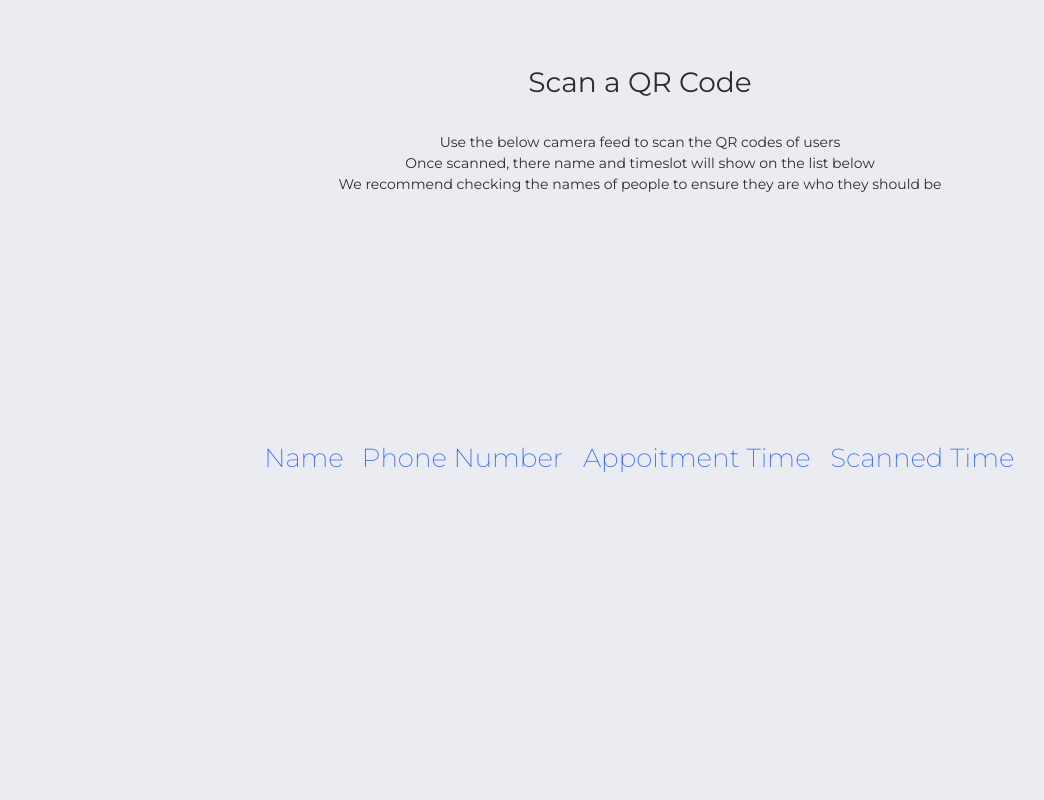
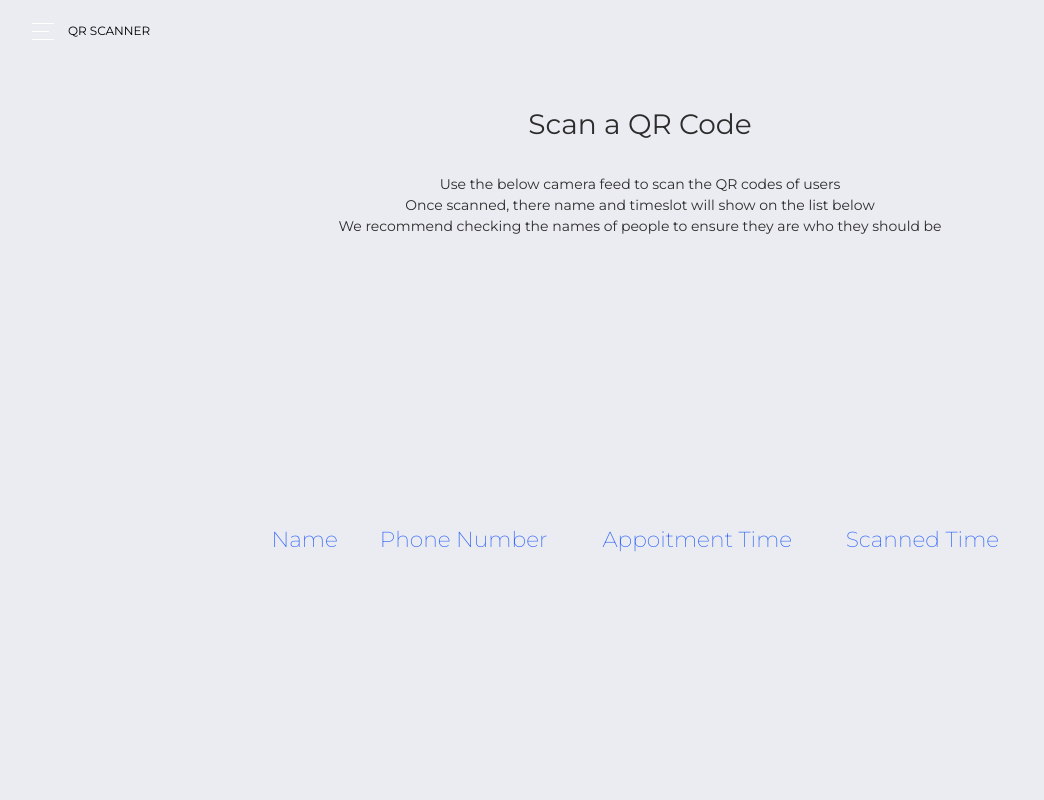
Before and after one commit to danperks/theCircle, a Flask app: page /business/qr in a window 1280 px wide. Shown: the whole page, without its empty margins (0-1044 px from the left). Run offline with Flask 2, Linux system fonts and the light colour scheme; lists and menus that the app fills with data are empty; some libraries are stand-ins or nearby versions.

Commit message:
Pushed release version

```diff
--- a/main.py
+++ b/main.py
@@ -87,8 +87,7 @@ def SendTwilioVerificationCode(VerificationCode,UserID):
     print(message.sid)
 
 def CheckVerificationCode(CodeToCheck):#returns true false and user id
-    l = [CodeToCheck]#https://stackoverflow.com/a/40737575
-    l = tuple(l)
+    l = tuple([CodeToCheck])#https://stackoverflow.com/a/40737575
     truefalse = False
     params = {'l': l}
     SQLcursor.execute('SELECT \"UserID\" FROM \"VerificationCode\" WHERE \"VerificationCode\" in %(l)s',params)
@@ -301,7 +300,7 @@ def index():
 
 if __name__ == '__main__':
 
-    debug = True
+    debug = False
 
     port = int(os.environ.get("PORT", 5000))
     app.run(host='0.0.0.0', port=port, debug=debug)
--- a/templates/blank.html
+++ b/templates/blank.html
@@ -2,7 +2,7 @@
 <html lang="en">
 
 <head>
-    <link rel="icon" type="image/png" href="/static/images/favicon.png">
+    <link rel="icon" type="image/png" href="/static/images/favicon.ico">
     <title>
         The Circle - Business Dashboard
     </title>
--- a/templates/browse.html
+++ b/templates/browse.html
@@ -2,7 +2,7 @@
 <html lang="en">
 
 <head>
-    <link rel="icon" type="image/png" href="/static/images/favicon.png">
+    <link rel="icon" type="image/png" href="/static/images/favicon.ico">
     <title>
         The Circle - Business Dashboard
     </title>
@@ -93,7 +93,7 @@
                             </button>
                         </div>
 
-                        <a class="navbar-brand" style="color: black;">Dashboard</a>
+                        <a class="navbar-brand" style="color: black;">Browse Stores</a>
                     </div>
 
                     <div class="collapse navbar-collapse justify-content-end" id="navigation">
--- a/templates/business/dashboard.html
+++ b/templates/business/dashboard.html
@@ -2,7 +2,7 @@
 <html lang="en">
 
 <head>
-    <link rel="icon" type="image/png" href="/static/images/favicon.png">
+    <link rel="icon" type="image/png" href="/static/images/favicon.ico">
     <title>
         The Circle - Business Dashboard
     </title>
--- a/templates/business/livechat.html
+++ b/templates/business/livechat.html
@@ -2,7 +2,7 @@
 <html lang="en">
 
 <head>
-    <link rel="icon" type="image/png" href="/static/images/favicon.png">
+    <link rel="icon" type="image/png" href="/static/images/favicon.ico">
     <title>
         The Circle - Business Dashboard
     </title>
--- a/templates/business/qrScanner.html
+++ b/templates/business/qrScanner.html
@@ -80,20 +80,38 @@
             </div>
         </div>
         <div class="main-panel" id="main-panel" style="height: 100vh;">
+            <nav class="navbar navbar-expand-lg navbar-transparent  bg-primary  navbar-absolute">
+                <div class="container-fluid">
+                    <div class="navbar-wrapper">
+
+                        <div class="navbar-toggle">
+                            <button type="button" class="navbar-toggler">
+                                <span class="navbar-toggler-bar bar1"></span>
+                                <span class="navbar-toggler-bar bar2"></span>
+                                <span class="navbar-toggler-bar bar3"></span>
+                            </button>
+                        </div>
+
+                        <a class="navbar-brand" style="color: black;">QR Scanner</a>
+                    </div>
+
+
+                </div>
+            </nav>
             <span style="text-align: center;">
-                <br /><br /><br />
+                <br /><br /><br /><br /><br />
                 <h3>Scan a QR Code</h3>
                 <p style="overflow-wrap: break-word; margin: 0px 10px"> Use the below camera feed to scan the QR codes of users<br>
                     Once scanned, there name and timeslot will show on the list below<br>
                     We recommend checking the names of people to ensure they are who they should be
-                    <br />
+                    <br /><br />
                 </p>
             </span>
             <video style="display: block; margin: 20px auto; max-width:100%; max-height:100%;" id="preview"></video>
-            <br /><br />
+            <br /><br /><br />
             <table id="table" class="table" style="width: 60%; margin: 0 auto; ">
                 <thead class=" text-primary ">
-                    <tr style="font-size: clamp(2px, 2vw, 18px); text-align: center; overflow-wrap: break-word;">
+                    <tr style="font-size: clamp(2px, 3vw, 15px); text-align: center; overflow-wrap: break-word;">
                         <th>Name</th>
                         <th>Phone Number</th>
                         <th>Appoitment Time</th>
--- a/templates/index.html
+++ b/templates/index.html
@@ -2,7 +2,7 @@
 <html lang="en">
 
 <head>
-    <link rel="icon" type="image/png" href="/static/images/favicon.png">
+    <link rel="icon" type="image/png" href="/static/images/favicon.ico">
     <title>
         The Circle - Business Dashboard
     </title>
--- a/templates/request.html
+++ b/templates/request.html
@@ -2,7 +2,7 @@
 <html lang="en">
 
 <head>
-    <link rel="icon" type="image/png" href="/static/images/favicon.png">
+    <link rel="icon" type="image/png" href="/static/images/favicon.ico">
     <title>
         The Circle - Business Dashboard
     </title>
```
